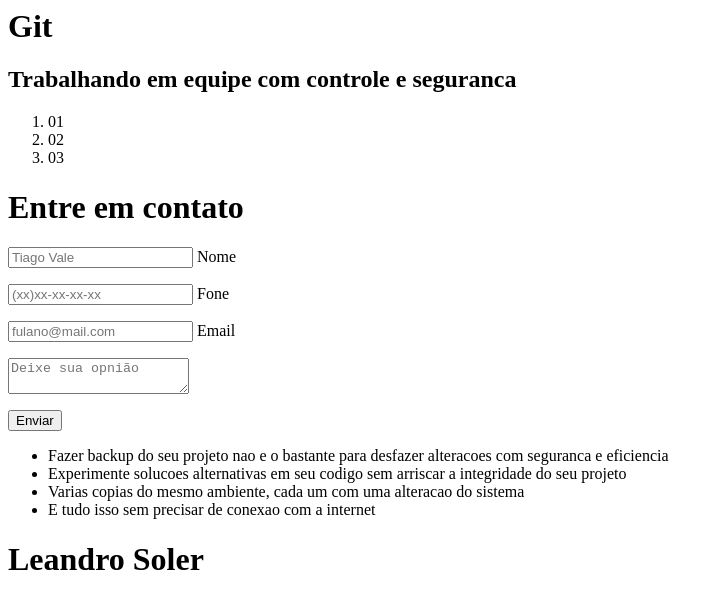
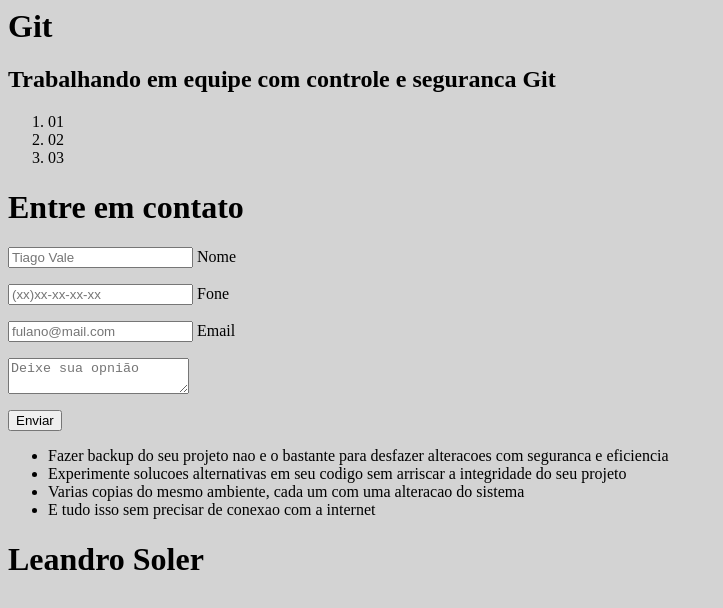
Before and after one commit to leandrosoler/teste-git-alura, a plain HTML site: page index.html in a window 1280 px wide. Shown: the whole page, without its empty margins (0-723 px from the left). Drawn offline with Linux system fonts and the light colour scheme.

Commit message:
ajuste no texto

```diff
--- a/index.html
+++ b/index.html
@@ -2,12 +2,13 @@
 
 	<head>
 		<meta charset="UTF-8"/>
+		<link rel="stylesheet" href="estilo.css" />
 	</head>
 
 	<body>
 		<header>
 				<h1>Git</h1>
-				<h2>Trabalhando em equipe com controle e seguranca</h2>
+				<h2>Trabalhando em equipe com controle e seguranca Git</h2>
 		</header>
 
 		<section>
```
